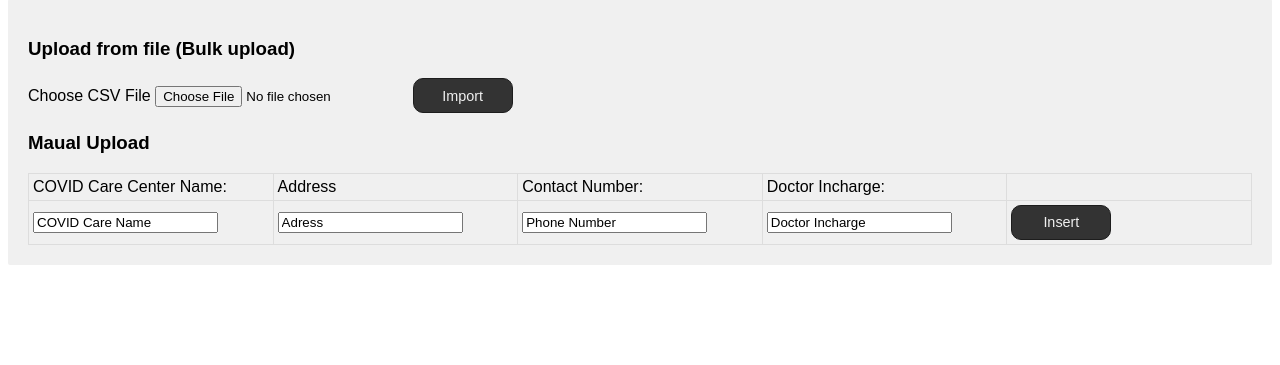
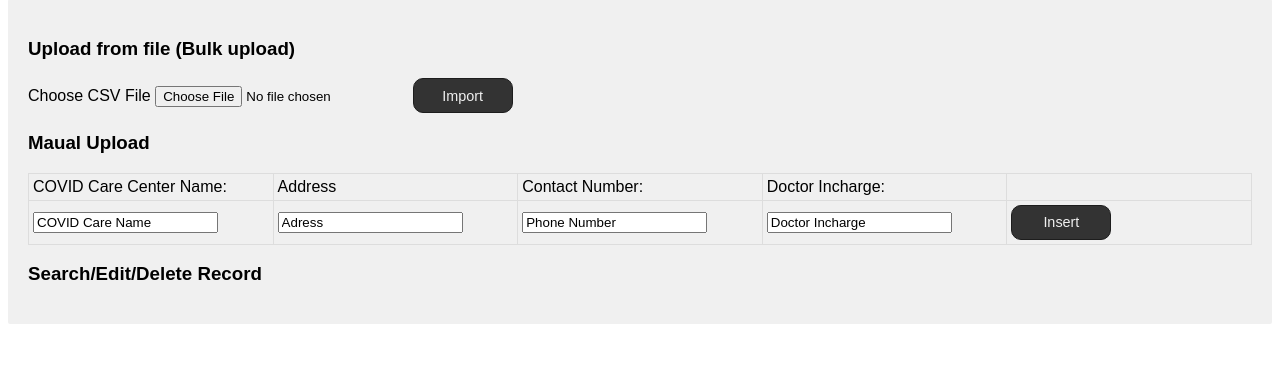
Before and after one commit to tejakundaikar/covidmanagement, a PHP site: page /uploadCovidCareCenter.php in a window 1280 px wide. Shown: the part 69-434 px from the top of the page. Run offline with PHP 8.4, Linux system fonts and the light colour scheme; data that the repository does not hold is empty.

Commit message:
CSS styles

```diff
--- a/uploadCovidCareCenter.php
+++ b/uploadCovidCareCenter.php
@@ -124,6 +124,8 @@ if (isset($_POST["import"])) {
             </div>
 
             <div>
+                <h3>Search/Edit/Delete Record </h3>
+
                 <?php
                 $sqlSelect = "SELECT * FROM CovidCareCenter";
                 $result = $db->select($sqlSelect);
```
